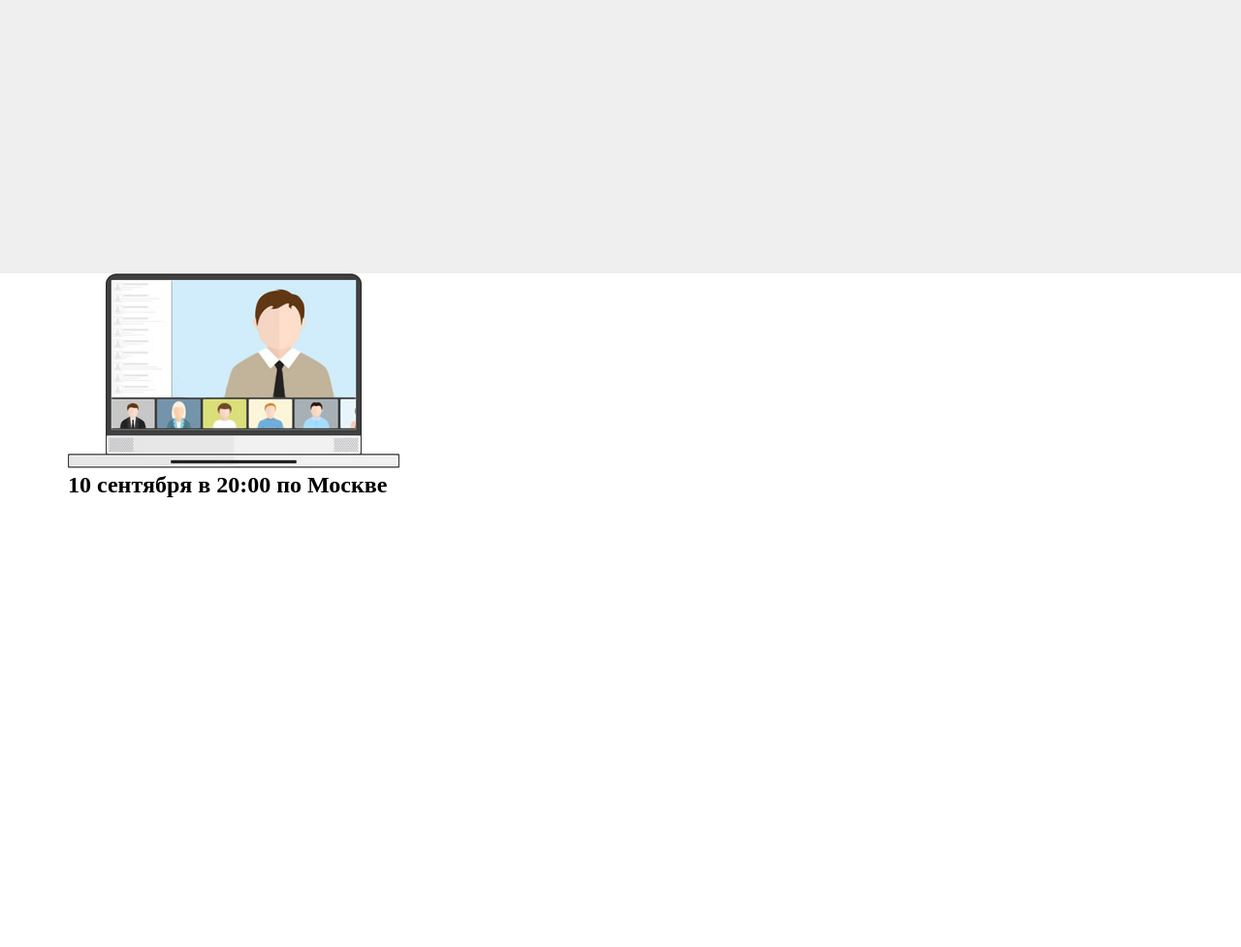
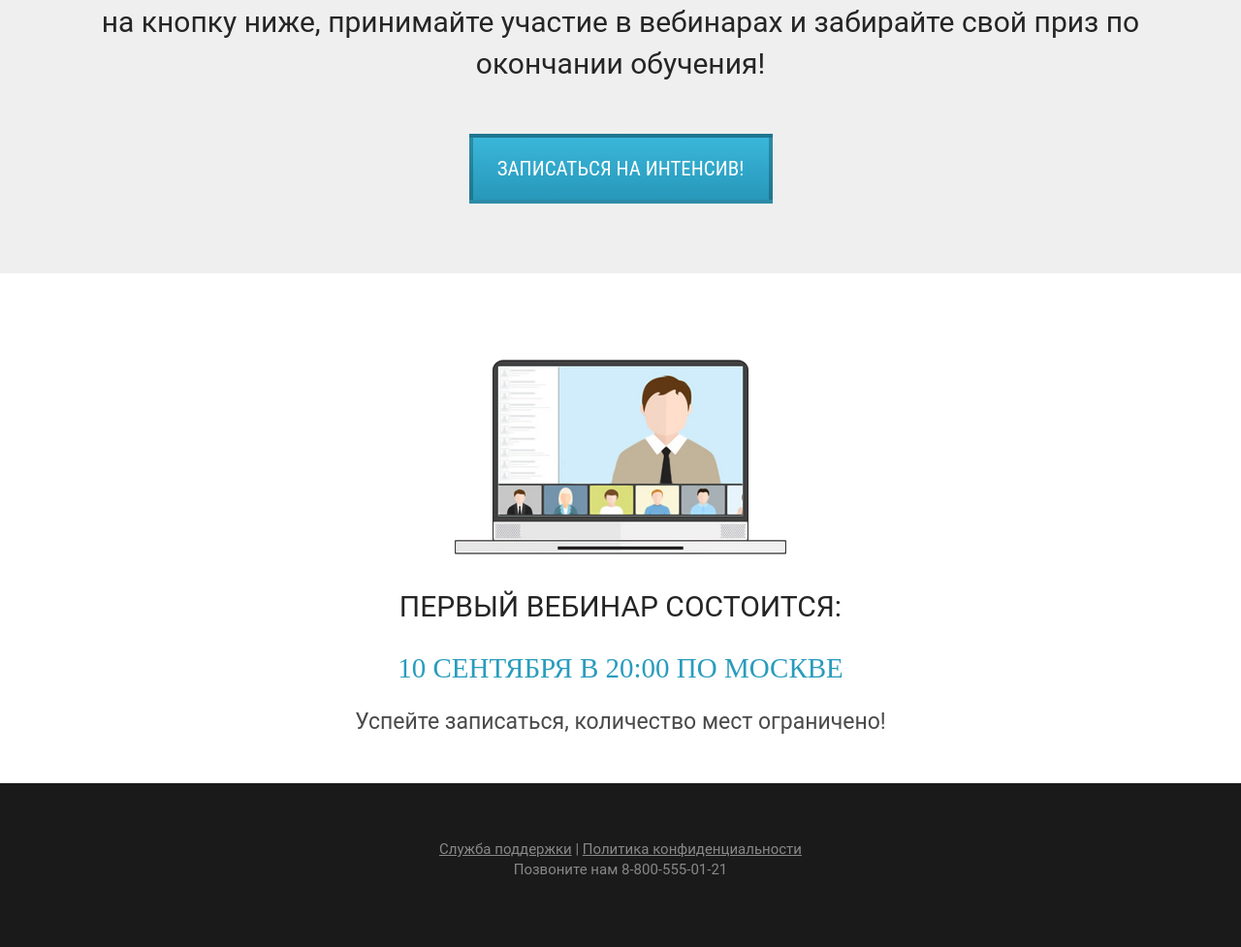
Before and after one commit to meloncatolia/WORDPRESS-project-1, a plain HTML site: page index.html in a window 1280 px wide. Shown: the part 2840-3817 px from the top of the page at 97% size. Before the commit the page ends 3354 px from the top, so only its background shows below. Drawn offline with Linux system fonts and the light colour scheme.

Commit message:
готовая версия

```diff
--- a/css/style.css
+++ b/css/style.css
@@ -22,7 +22,7 @@
 }
 
 /* (photo.jpg.png) настройка логотипа, позиционирование и выравнивание */
-.logo .logo_img {
+.logo .logo_img, .present .present_img {
     display: block;
     margin: 0 auto;
 }
@@ -91,7 +91,7 @@ h2.title {
 }
 
 /* (Записаться на интенсив!) Кнопка */
-.promo .promo_btn {
+.promo .promo_btn, .present .present_btn {
     display: block;
     margin: 0px auto;
     margin-top: 73px;
@@ -141,7 +141,7 @@ h2.title {
 }
 
 /* (Что вас ждёт в нашем интенсиве?) */
-.waiting .waiting_header, .finish .finish_header {
+.waiting .waiting_header, .finish .finish_header, .date .date_header {
     color: #252525;
     font-family: Roboto;
     font-size: 30px;
@@ -163,7 +163,7 @@ h2.title {
 }
 
 /* (2 бесплатных полноценных обучающих вебинара, где:) */
-.waiting .waiting_subheader {
+.waiting .waiting_subheader, .date .date_subheader {
     margin-top: 17px;
     color: #4a4a4a;
     font-family: Roboto;
@@ -200,12 +200,13 @@ h2.title {
     line-height: 21px;
 }
 
+/* Третий блок сайта */
 .optimization {
     min-height: 550px;
     padding: 102px 0 107px 0;
 }
 
-.optimization .optimization_header {
+.optimization .optimization_header, .date .date_wrapper .date_descr {
     margin-left: 391px;
     color: #299cbd;
     font-family: "Roboto - Black";
@@ -281,3 +282,62 @@ h2.title {
     background-color: #efefef;
     padding: 88px 0 88px 0;
 }
+
+.present .present_wrapper .present_text {
+    margin-top: 45px;
+    color: #252525;
+    font-family: Roboto;
+    font-size: 30px;
+    line-height: 43px;
+    text-align: center;
+}
+
+.present .present_wrapper .present_btn {
+    margin-top: 51px;
+}
+
+.date .date_wrapper .date_img {
+    display: block;
+    margin: 0 auto;
+}
+
+.date {
+    padding: 89px 0 50px 0;
+}
+
+.date .date_wrapper .date_header {
+    margin-top: 36px;
+}
+
+.date .date_wrapper .date_descr {
+    margin-top: 30px;
+    margin-left: 0;
+    text-align: center;
+
+}
+
+.date .date_wrapper .date_subheader {
+    margin-top: 25px;
+}
+
+.contacts {
+    height: 169px;
+    background-color: rgb(26, 26, 26);
+    padding: 58px 0 70px 0;
+}
+
+.contacts .contacts_wrapper .contacts_btn {
+    text-align: center;
+    color: #888888;
+    font-family: Roboto;
+    font-size: 15px;
+    line-height: 21px;
+}
+
+.contacts .contacts_wrapper .contacts_btn .contacts_supp {
+    color: #888888;
+}
+
+.contacts .contacts_wrapper .contacts_btn .policy {
+    color: #888888;
+}
--- a/index.html
+++ b/index.html
@@ -115,18 +115,35 @@
     </section>
 
     <section class="present"> <!-- Пятый блок сайта -->
+        <div class="present_wrapper">
             <div class="container">
                 <img src="icons/gift.png" alt="gift" class="present_img">
                 <div class="present_text">Для всех участников интенсива предусмотрены бонусы и подарки. Нажимайте на кнопку ниже, принимайте участие в вебинарах и забирайте свой приз по окончании обучения!</div>
             </div>
             <button class="present_btn">Записаться на интенсив!</button>
+        </div>
     </section>
 
     <section class="date"> <!-- Шестой блок сайта -->
+        <div class="date_wrapper">
             <div class="container">
                 <img src="img/waiting/first.png" alt="" class="date_img">
+                <h2 class="date_header">Первый вебинар состоится:</h2>
+                <div class="date_descr">10 сентября в 20:00 по Москве</div>
+                <div class="date_subheader">Успейте записаться, количество мест ограничено!</div>
+            </div>
+        </div>
+    </section>
 
-            <h2>10 сентября в 20:00 по Москве</h2>
+    <section class="contacts">
+        <div class="contacts_wrapper">
+            <div class="container">
+                <div class="contacts_btn">
+                    <a href="#" class="contacts_supp">Служба поддержки</a> | <a href="#"class="policy">Политика конфиденциальности</a>
+                    <br>
+                    Позвоните нам 8-800-555-01-21
+                </div>
+            </div>
         </div>
     </section>
 </body>
```
Lines whose indentation alone changed are shown as unchanged.
